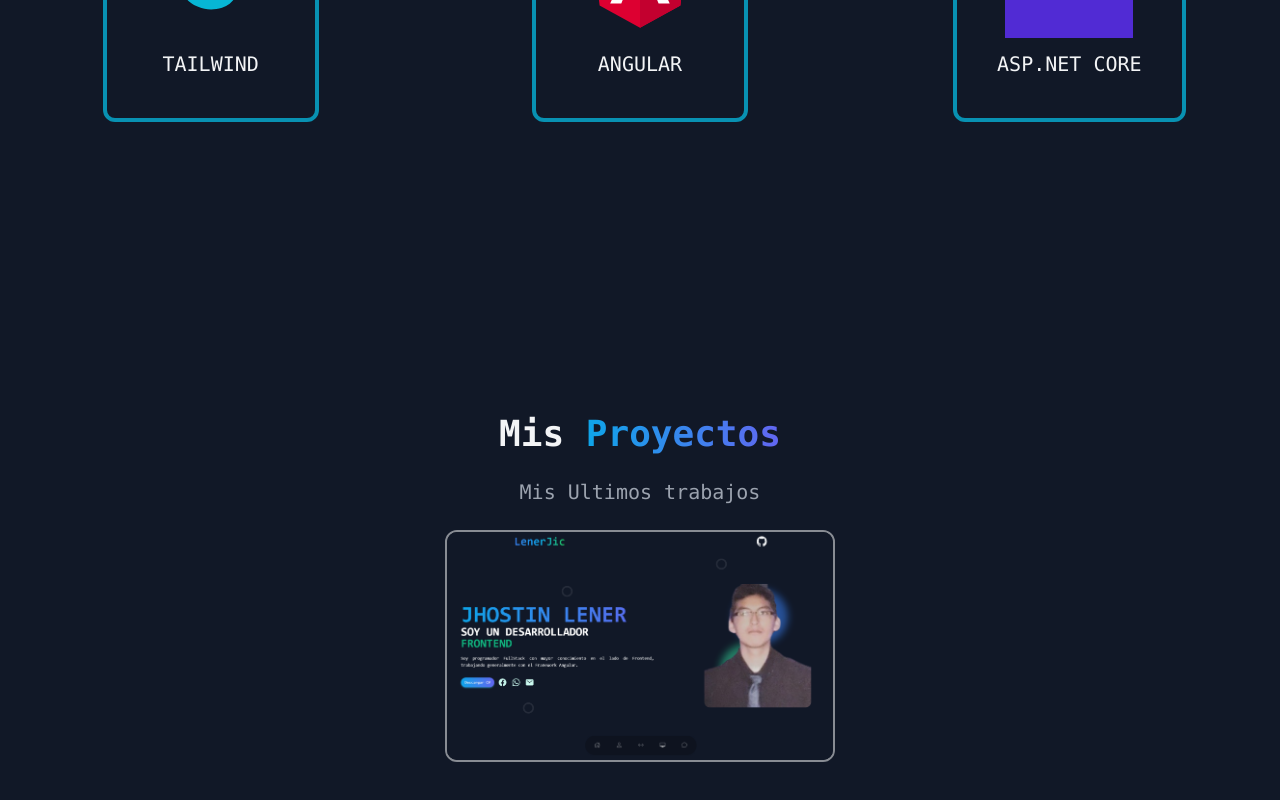
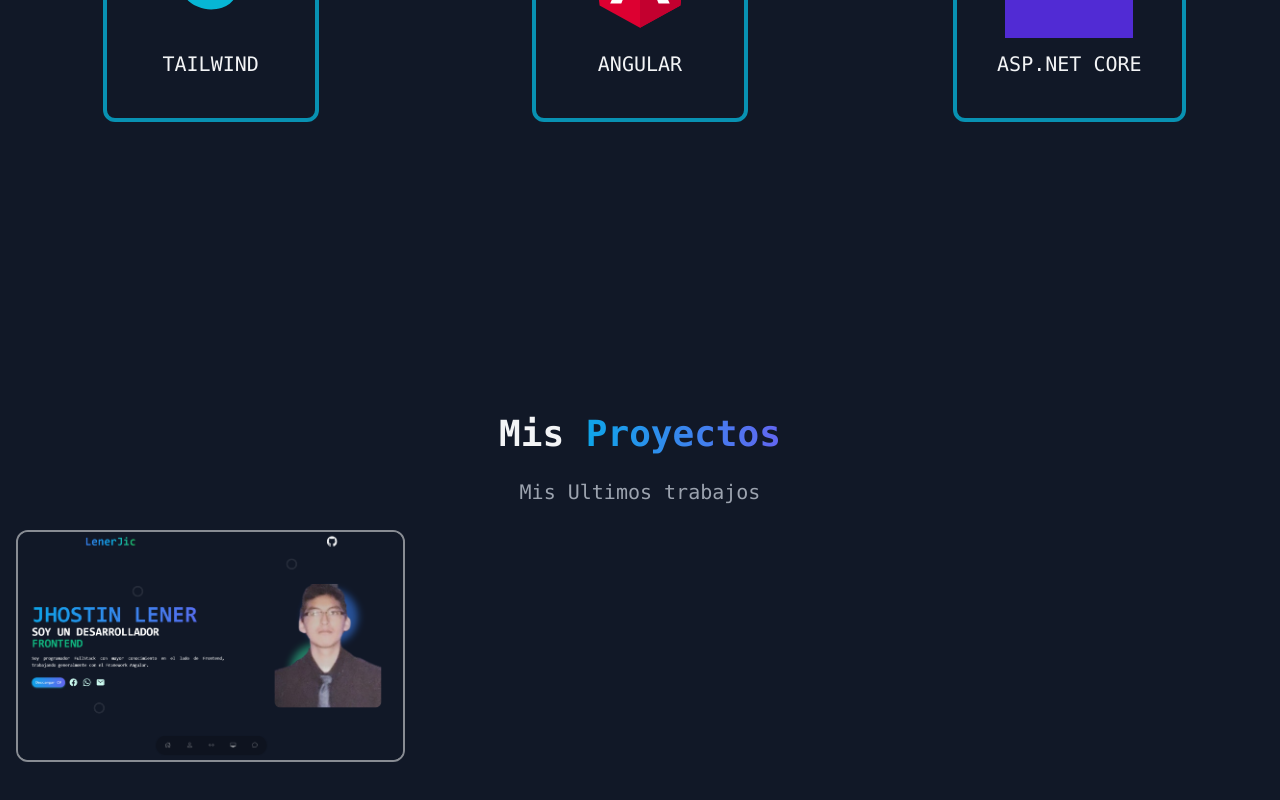
Before and after one commit to LenerJic/myportfolio, a React (Vite) app: page / in a window 1280 px wide. Shown: the part 2139-2939 px from the top of the page. Built offline with nearby package versions, Linux system fonts and the light colour scheme.

Commit message:
myportfolio v0.2.5

```diff
--- a/src/components/Projects.jsx
+++ b/src/components/Projects.jsx
@@ -4,15 +4,14 @@ import tailwindLogo from "../assets/logos/tailwind_css.svg";
 
 export function Projects() {
   return (
-    <section id="projects" className="section">
+    <section id="projects" className="py-8 lg:py-24 h-screen flex items-center">
       <div className="container mx-auto px-4">
         <div className="flex flex-col gap-y-6 2xl:gap-y-9 text-gray-100 text-center">
           <h3 className="text-4xl font-semibold">
             Mis <span className="text-gradient">Proyectos</span>
           </h3>
           <p className="text-gray-400 text-xl 2xl:text-2xl">Mis Ultimos trabajos</p>
-          <div className="grid grid-cols-1 lg:grid-cols-3 gap-10">
-            <div></div>
+          <div className="grid grid-cols-1 md:grid-cols-2 lg:grid-cols-3 gap-10">
             <div className="group relative overflow-hidden border-2 border-white/50 rounded-xl">
               <div className="group-hover:bg-black/70 w-full h-full absolute z-40 transition-all duration-300"></div>
               <img className="group-hover:scale-125 transition-all duration-500" src={my_portfolio} loading="lazy"/>
```
